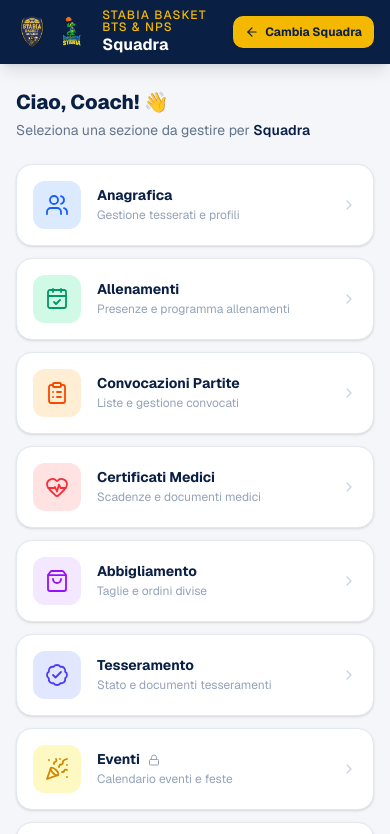
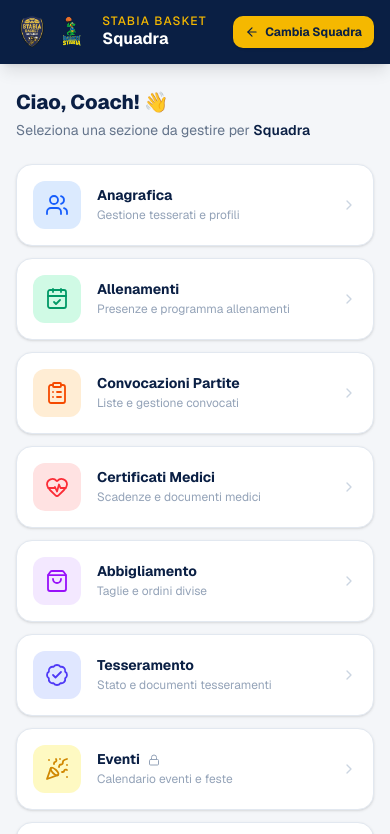
Before and after one commit to StanislaoEsposito/stabia-basket-app, a Next.js app: page /dashboard in a window 390 px wide. Shown: the top 834 px of the page. Built offline with nearby package versions, Linux system fonts and the light colour scheme; no server answers.

Commit message:
Pulizia Testi e Fix Cestino Mobile

```diff
--- a/app/dashboard/anagrafica/page.tsx
+++ b/app/dashboard/anagrafica/page.tsx
@@ -63,11 +63,11 @@ function PlayerCard({ player, index, onDelete }: {
           {player.dob ? `Nato il ${formatDob(player.dob)}` : "Data di nascita non inserita"}
         </p>
       </div>
-      {/* Elimina */}
+      {/* Elimina — sempre visibile su mobile */}
       <button
         onClick={() => onDelete(player.id, `${player.last_name} ${player.first_name}`)}
-        className="flex-shrink-0 w-8 h-8 rounded-lg hover:bg-red-50 flex items-center justify-center transition-colors
-                   text-[#CBD5E1] hover:text-red-500 opacity-0 group-hover:opacity-100 focus:opacity-100"
+        className="flex-shrink-0 w-9 h-9 rounded-xl hover:bg-red-50 flex items-center justify-center
+                   transition-colors text-red-400 hover:text-red-600 active:scale-95"
         aria-label="Elimina giocatore"
       >
         <Trash2 className="w-4 h-4" />
--- a/app/page.tsx
+++ b/app/page.tsx
@@ -81,9 +81,6 @@ export default function HomePage() {
         <h1 className="relative text-2xl font-extrabold tracking-tight mb-1">
           Stabia Basket
         </h1>
-        <p className="relative text-[#F5B800] text-sm font-semibold tracking-widest uppercase">
-          BTS &amp; NPS
-        </p>
         <p className="relative mt-3 text-white/60 text-sm">
           Seleziona la tua squadra per continuare
         </p>
--- a/components/AppHeader.tsx
+++ b/components/AppHeader.tsx
@@ -51,7 +51,7 @@ export default function AppHeader({
           </div>
           <div className="min-w-0">
             <p className="text-xs font-medium text-[#F5B800] uppercase tracking-widest leading-none">
-              {title}
+              Stabia Basket
             </p>
             {subtitle && (
               <h1 className="text-base font-bold truncate leading-tight mt-0.5">
```
